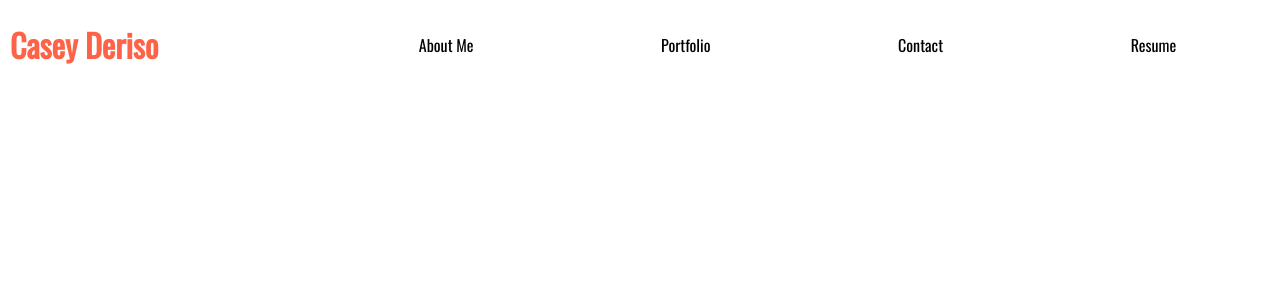
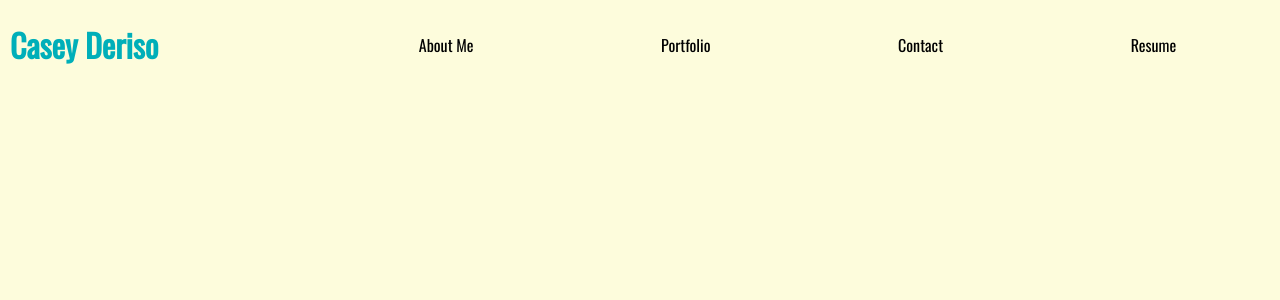
Before and after one commit to CaseyDeriso/react-portfolio, a React (Create React App) app: page / in a window 1280 px wide. Shown: the top 300 px of the page. Built offline with nearby package versions, Linux system fonts and the light colour scheme.

Commit message:
removed comments and console logs

```diff
--- a/src/App.js
+++ b/src/App.js
@@ -1,7 +1,12 @@
 import React, { useState } from "react";
 import Nav from "./components/Nav";
 import "./index.css";
+import styled from "styled-components";
 
+const MainElement = styled.main`
+background-color: #FDFCDC;
+height: 100vh;
+`
 const App = () => {
   const sections = useState([
     {
@@ -21,15 +26,16 @@ const App = () => {
     },
   ]);
 
-  const [sectionSelected, setSectionSelected] = useState(sections[0]);
+  const [sectionSelected, setSectionSelected] = useState("Casey Deriso");
   return (
-    <>
+    <MainElement>
       <Nav
         sections={sections}
         setSectionSelected={setSectionSelected}
         sectionSelected={sectionSelected}
       ></Nav>
-    </>
+
+    </MainElement>
   );
 };
 
--- a/src/components/Nav/index.js
+++ b/src/components/Nav/index.js
@@ -12,29 +12,33 @@ const NavBar = styled.header`
 `;
 
 const HeaderText = styled.h1`
-  color: tomato;
+  color: #00AFB9;
+  cursor: pointer;
 `;
 
 const NavElement = styled.a`
-  cursor: pointer;
+cursor: pointer;
 `;
 const ButtonWrapper = styled.div`
   display: flex;
   min-width: 75%;
   max-width: 50vw;
   justify-content: space-around;
+
 `;
 
 function Nav(props) {
   const { sections = [], sectionSelected, setSectionSelected } = props;
 
   useEffect(() => {
-    document.title = "test";
+    document.title = sectionSelected === "Casey Deriso" ? sectionSelected : `Casey Deriso/${sectionSelected}`;
   }, [sectionSelected]);
 
   return (
     <NavBar>
-      <HeaderText>Casey Deriso</HeaderText>
+      <HeaderText
+        onClick={() => document.location = "/"}
+      >Casey Deriso</HeaderText>
       <ButtonWrapper>
         {sections[0].map((selection) => {
           return (
@@ -48,30 +52,6 @@ function Nav(props) {
             </NavElement>
           );
         })}
-        {/*
-        <NavElement
-          onClick={(e) => setSectionSelected(e.target.textContent)}
-        >
-          Contact
-        </NavElement>
-        <NavElement
-          className={sectionSelected === sections[0][1] && 'active'}
-          onClick={(e) => setSectionSelected(e.target.textContent)}
-        >
-          Resume
-        </NavElement>
-        <NavElement
-          className={sectionSelected === sections[0][2] && 'active'}
-          onClick={(e) => setSectionSelected(e.target.textContent)}
-        >
-          Portfolio
-        </NavElement>
-        <NavElement
-          className={sectionSelected === sections[0][3] && 'active'}
-          onClick={(e) => setSectionSelected(e.target.textContent)}
-        >
-          About Me
-        </NavElement> */}
       </ButtonWrapper>
     </NavBar>
   );
--- a/src/index.css
+++ b/src/index.css
@@ -13,5 +13,5 @@ code {
 }
 
 .active {
-  color: red
+  color: #F07167
 }
```
